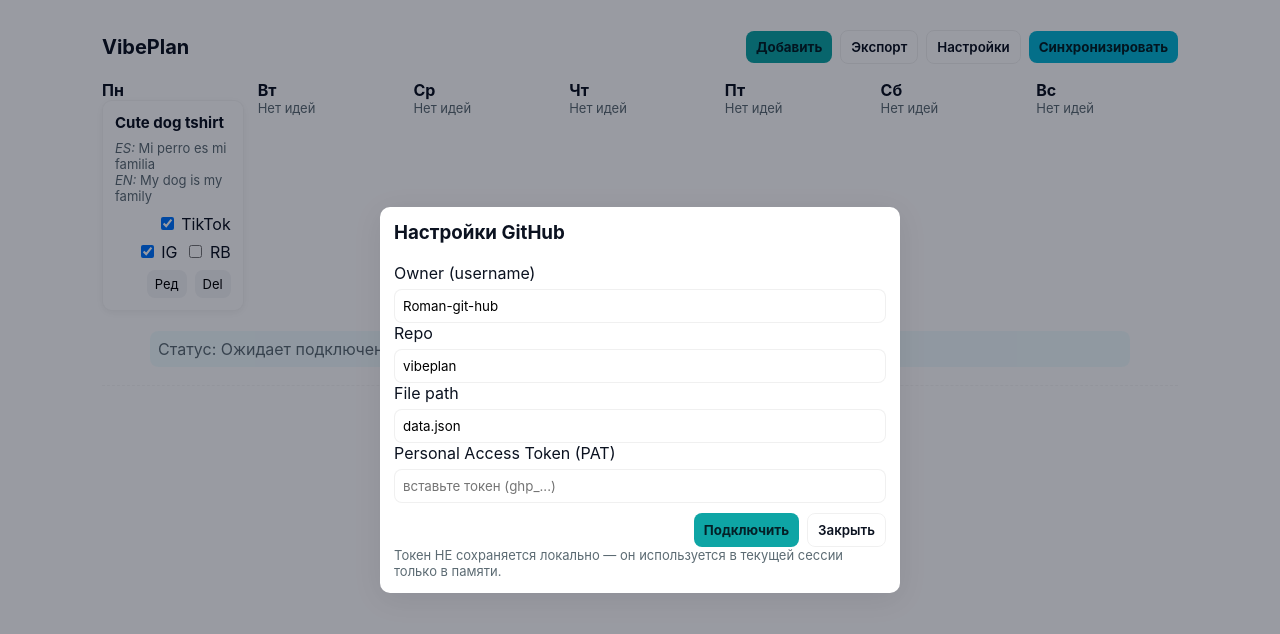
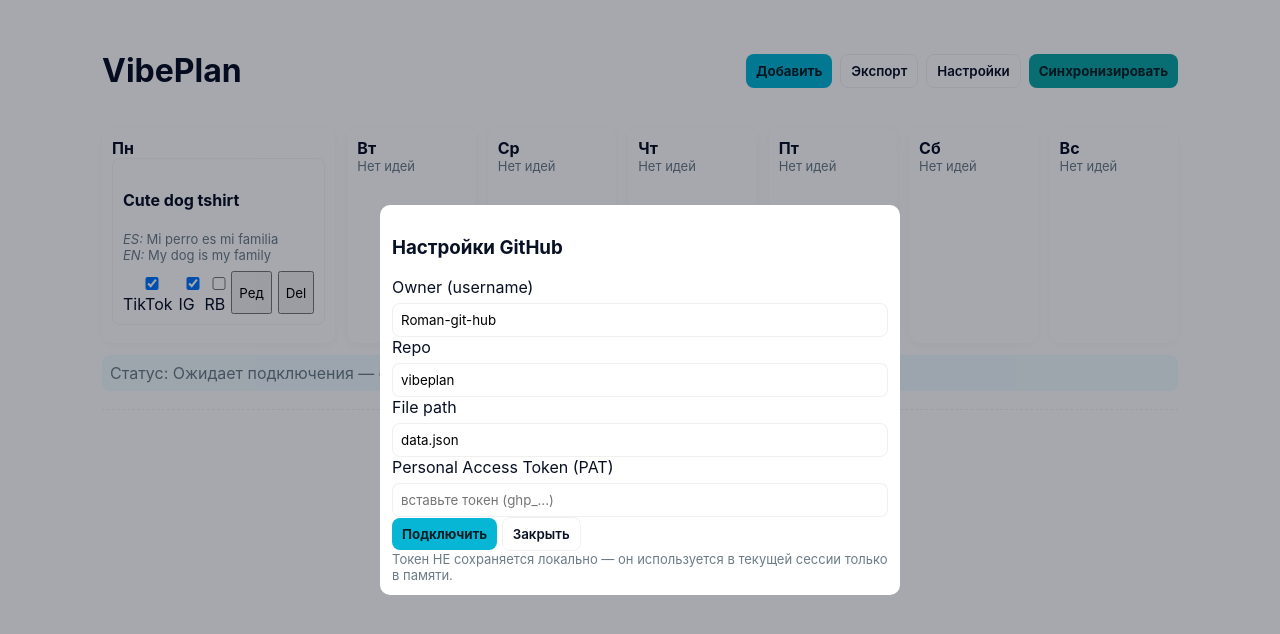
Before and after one commit to Roman-git-hub/vibeplan, a plain HTML site: page index.html in a window 1280 px wide. Both pictures are taken after a click on the button "Настройки". Drawn offline with Linux system fonts and the light colour scheme.

Commit message:
Update style.css

```diff
--- a/style.css
+++ b/style.css
@@ -1,35 +1,22 @@
-:root{--bg:#ffffff;--text:#0b1220;--muted:#5c6b73;--accent:#0ea5a5;--card:#f7f9fb}
-*{box-sizing:border-box;font-family:Inter,system-ui,Segoe UI,Roboto,'Helvetica Neue',Arial}
+:root{--bg:#fff;--text:#081024;--muted:#6b7c86;--accent:#06b6d4}
+*{box-sizing:border-box;font-family:Inter,system-ui,Arial,sans-serif}
 body{margin:0;background:var(--bg);color:var(--text)}
 .container{max-width:1100px;margin:18px auto;padding:12px}
-.header{display:flex;justify-content:space-between;align-items:center;margin-bottom:16px;gap:12px}
-.header h1{font-size:20px;margin:0}
-.header .sub{font-size:12px;color:var(--muted);margin-left:8px}
-.controls{display:flex;gap:8px;align-items:center}
+.header{display:flex;justify-content:space-between;align-items:center}
+.controls{display:flex;gap:8px}
 .btn{background:var(--accent);color:#042027;border:none;padding:8px 10px;border-radius:8px;cursor:pointer;font-weight:700}
 .btn.ghost{background:transparent;border:1px solid rgba(0,0,0,0.06);color:var(--text);font-weight:600}
-.btn.accent{background:#06b6d4;color:#042027}
-.week{display:grid;grid-template-columns:repeat(7,1fr);gap:14px;align-items:start}
-.card{background:transparent;padding:0;border-radius:10px}
-.dayTitle{display:flex;justify-content:space-between;align-items:center;margin-bottom:8px}
+.btn.accent{background:#0ea5a5}
+.week{display:grid;grid-template-columns:repeat(7,1fr);gap:12px;margin-top:16px}
+.card{background:#fff;padding:10px;border-radius:10px;box-shadow:0 2px 8px rgba(2,6,23,0.04)}
 .small{font-size:13px;color:var(--muted)}
-.idea-card { position: relative; display: flex; flex-direction: column; justify-content: space-between; background: #fff; border-radius: 10px; padding: 12px; min-width: 0; width: 100%; box-shadow: 0 2px 8px rgba(2,6,23,0.06); border: 1px solid rgba(0,0,0,0.04); overflow: hidden; margin-bottom: 8px; }
-.idea-card h4{margin:0 0 8px 0;font-size:15px}
-.langs{font-size:13px;color:var(--muted);margin-bottom:8px}
-.meta{display:flex;gap:8px;align-items:center;flex-wrap:wrap}
-.checkbox-inline{display:inline-flex;align-items:center;gap:6px}
-.idea-actions { display: flex; justify-content: flex-end; gap: 8px; margin-top: 10px; flex-wrap:wrap; }
-.idea-actions button { background: #f3f4f6; border: none; border-radius: 8px; padding: 6px 8px; cursor: pointer; font-size: 13px; }
-.idea-actions button:hover{background:#e6e9eb}
-.footer{margin-top:18px;padding:12px;color:var(--muted);font-size:14px;text-align:center;border-top:1px dashed rgba(0,0,0,0.04)}
-.modal{position:fixed;left:0;top:0;right:0;bottom:0;display:none;align-items:center;justify-content:center;background:rgba(2,6,23,0.4);padding:12px;z-index:60}
+.idea-card{background:#fff;border-radius:8px;padding:10px;border:1px solid rgba(0,0,0,0.04);margin-bottom:8px}
+.idea-actions{display:flex;gap:6px;justify-content:flex-end;margin-top:8px}
+.modal{position:fixed;left:0;top:0;right:0;bottom:0;display:none;align-items:center;justify-content:center;background:rgba(2,6,23,0.35);padding:12px}
 .modal.show{display:flex}
-.modal-card{background:white;padding:14px;border-radius:10px;max-width:520px;width:100%;box-shadow:0 6px 30px rgba(2,6,23,0.08)}
-.modal-card h2, .modal-card h3{margin-top:0}
-.modal-actions{display:flex;gap:8px;justify-content:flex-end;margin-top:10px}
-input[type=text], input[type=password], select, textarea{width:100%;padding:8px;border-radius:8px;border:1px solid rgba(0,0,0,0.06);margin-top:6px}
-textarea{min-height:80px}
-.sync-status{margin-top:12px;padding:8px;border-radius:8px;background:rgba(6,182,212,0.06);color:var(--muted);width:100%;max-width:980px;margin-left:auto;margin-right:auto;text-align:left}
-@media(max-width:1100px){ .week{grid-template-columns:repeat(4,1fr)} }
-@media(max-width:760px){ .header{flex-direction:column;align-items:flex-start;gap:10px} .week{grid-template-columns:repeat(2,1fr)} }
-@media(max-width:420px){ .week{grid-template-columns:1fr} .controls{flex-wrap:wrap} .btn{padding:8px} }
+.modal-card{background:#fff;padding:12px;border-radius:10px;width:100%;max-width:520px}
+input,textarea,select{width:100%;padding:8px;border-radius:8px;border:1px solid rgba(0,0,0,0.06);margin-top:6px}
+.sync-status{margin-top:12px;padding:8px;border-radius:8px;background:rgba(6,182,212,0.06);color:var(--muted)}
+.footer{margin-top:18px;text-align:center;color:var(--muted);padding:8px;border-top:1px dashed rgba(0,0,0,0.06)}
+@media(max-width:760px){ .week{grid-template-columns:repeat(2,1fr)} }
+@media(max-width:420px){ .week{grid-template-columns:1fr}.controls{flex-wrap:wrap} }
```
